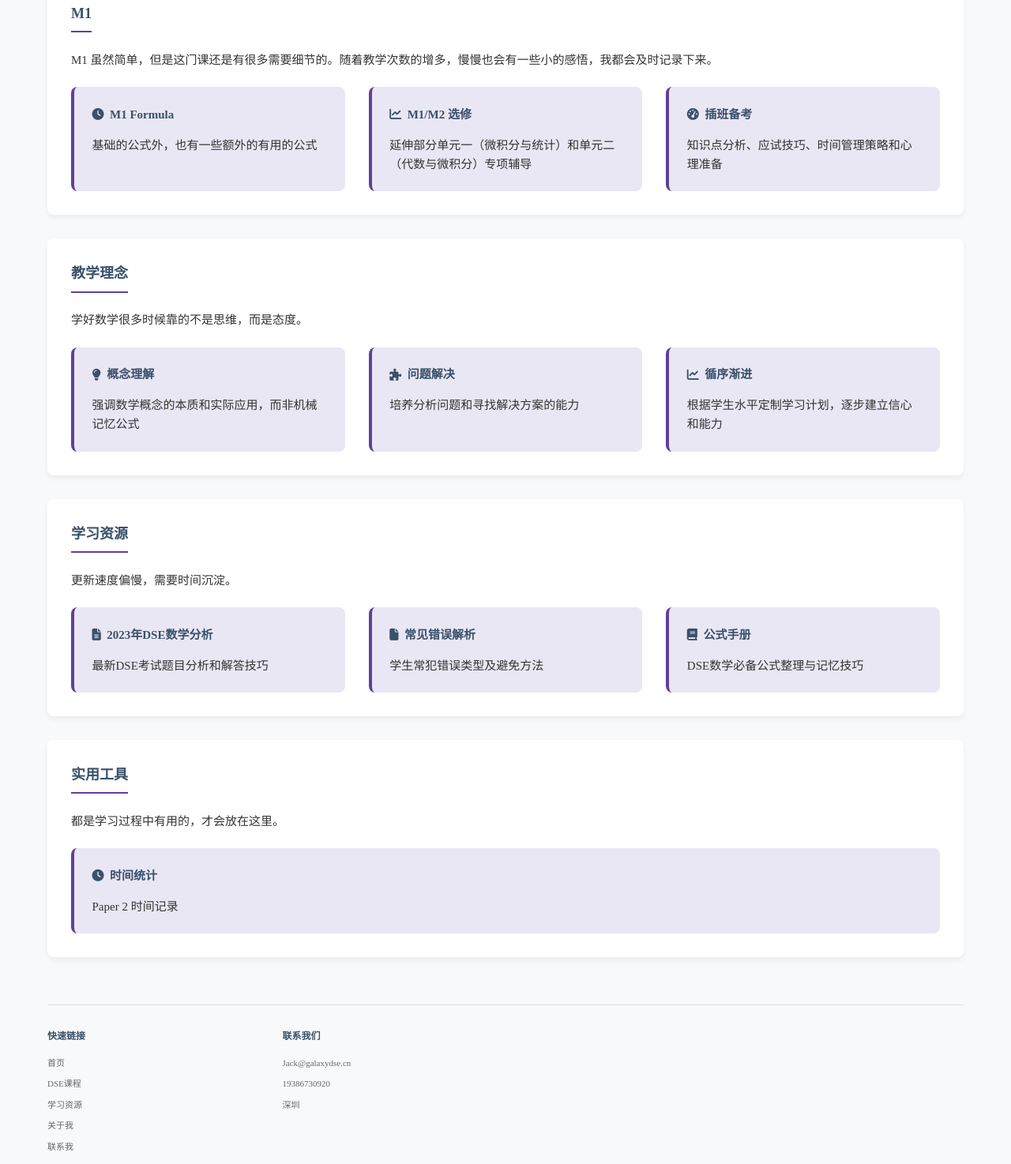
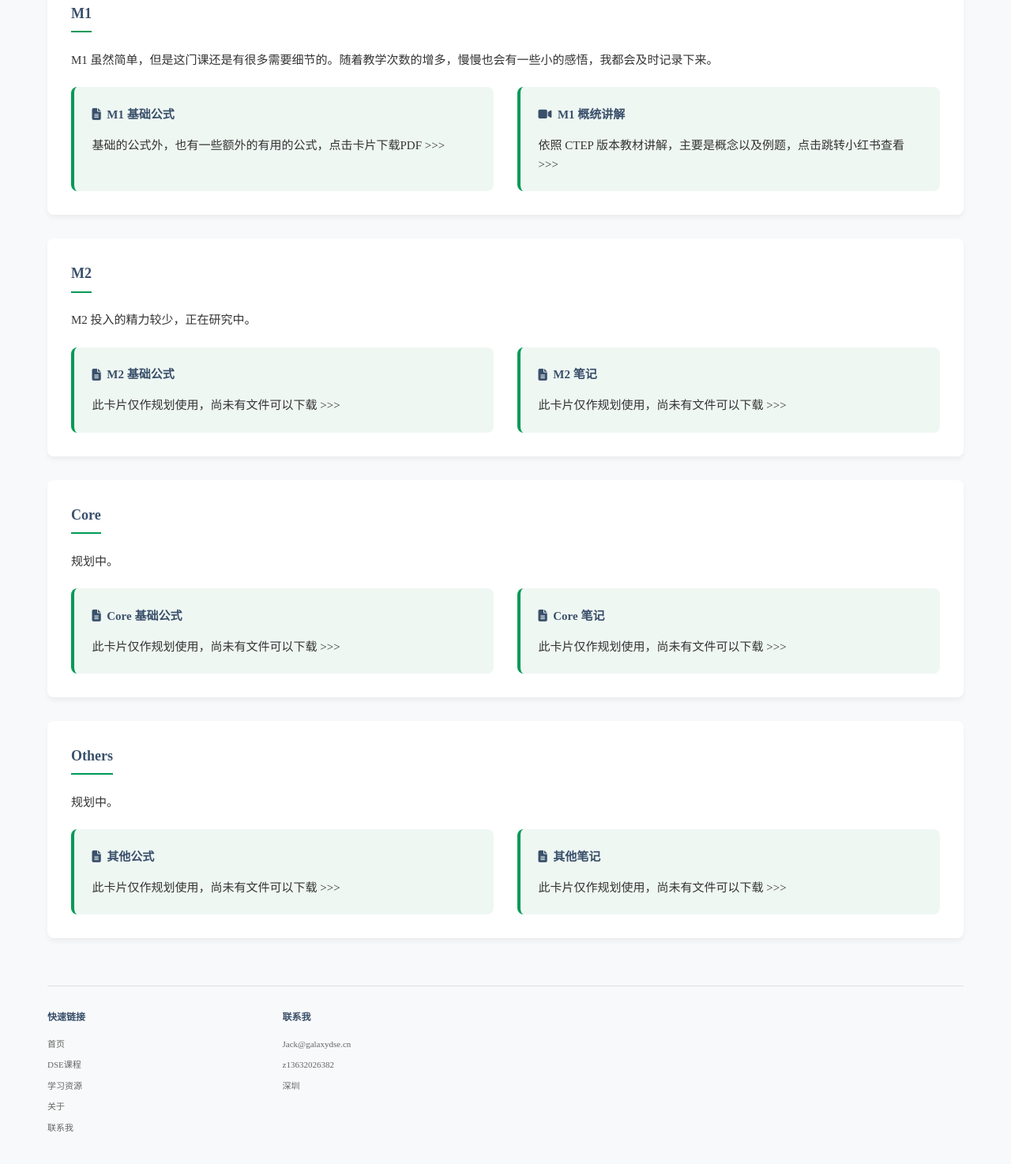
Before and after one commit to By990920/DSEMath-P2-Timer, a plain HTML site: page resources.html in a window 1280 px wide. Shown: the part 300-1774 px from the top of the page at 79% size. Drawn offline with Linux system fonts and the light colour scheme.

Commit message:
Add files via upload
更新了一下排版以及相关文字描述 主要修改了resource页面 resource页面没有完善好 其余页面没有做过多修改

```diff
--- a/resources.html
+++ b/resources.html
@@ -6,9 +6,15 @@
     <title>Factor Math</title>
     <link rel="stylesheet" href="https://cdnjs.cloudflare.com/ajax/libs/font-awesome/6.4.0/css/all.min.css">
     <style>
+        /* 主题色 */
+        :root {
+            --primary-color: #009A56;     /* 主色调 - 用于标题、边框等 */
+            --primary-light: #EFF7F3;     /* 浅主色调 - 用于卡片背景等 */
+        }
+
         ::selection {
-            background: #E9E7F4;
-            color: #614099;
+            background: var(--primary-light);
+            color: var(--primary-color);
             }
         @import url('https://fonts.googleapis.com/css2?family=Noto+Serif+SC:wght@400;500;600;700&display=swap');
         * {
@@ -64,8 +70,8 @@
         }
 
         .nav-links a:hover {
-            background-color: #E9E7F4;
-            color: #614099;
+            background-color: var(--primary-light);
+            color: var(--primary-color);
         }
 
         /* 主要内容区域 */
@@ -86,7 +92,7 @@
             color: #3a506b;
             margin-bottom: 1.5rem;
             padding-bottom: 0.5rem;
-            border-bottom: 2px solid #614099;
+            border-bottom: 2px solid var(--primary-color);
             display: inline-block;
             font-size: 1.2rem;
         }
@@ -100,10 +106,10 @@
         }
 
         .card {
-            background: #E9E7F4;
+            background: var(--primary-light);
             padding: 1.5rem;
             border-radius: 8px;
-            border-left: 4px solid #614099;
+            border-left: 4px solid var(--primary-color);
             transition: transform 0.3s;
             cursor: pointer;
             flex: 1 1 300px;
@@ -196,8 +202,8 @@
         }
 
         .footer-column a:hover {
-            background-color: #E9E7F4;
-            color: #614099;
+            background-color: var(--primary-light);
+            color: var(--primary-color);
         }
 
         .social-links {
@@ -252,7 +258,7 @@
                 <li><a href="index.html">首页</a></li>
                 <li><a href="teaching.html">DSE课程</a></li>
                 <li><a href="resources.html">学习资源</a></li>
-                <li><a href="about.html">关于我</a></li>
+                <li><a href="about.html">关于</a></li>
                 <li><a href="contact.html">联系我</a></li>
             </ul>
         </div>
@@ -269,76 +275,73 @@
                 <div class="grid">
                     <a href="files/M1/M1_formula_2509.pdf" download="M1_formula_2509.pdf" class="card-link">
                         <div class="card">
-                            <h3><i class="fas fa-clock"></i> M1 Formula</h3>
-                            <p>基础的公式外，也有一些额外的有用的公式</p>
+                            <h3><i class="fas fa-file-alt"></i> M1 基础公式</h3>
+                            <p>基础的公式外，也有一些额外的有用的公式，点击卡片下载PDF >>></p>
                         </div>
                     </a>
+                    <a href="https://www.xiaohongshu.com/collection/item/68ad66910158000000000001?xhsshare=CopyLink&appuid=64d030ef000000000e024377&apptime=1757869199&share_id=764cc0a11aed4559b8edf6bf3123f7c7&share_channel=copy_link" class="card-link">
                         <div class="card">
-                        <h3><i class="fas fa-chart-line"></i> M1/M2 选修</h3>
-                        <p>延伸部分单元一（微积分与统计）和单元二（代数与微积分）专项辅导</p>
+                            <h3><i class="fas fa-video"></i> M1 概统讲解</h3>
+                            <p>依照 CTEP 版本教材讲解，主要是概念以及例题，点击跳转小红书查看 >>></p>
                         </div>
-                    <div class="card">
-                        <h3><i class="fas fa-tachometer-alt"></i> 插班备考</h3>
-                        <p>知识点分析、应试技巧、时间管理策略和心理准备</p>
-                    </div>
+                    </a>
                 </div>
             </div>
 
             <div class="content-section">
-                <h2>教学理念</h2>
-                <p>学好数学很多时候靠的不是思维，而是态度。</p>
-
+                <h2>M2</h2>
+                <p>M2 投入的精力较少，正在研究中。</p>
                 <div class="grid">
+                    <!-- <a href="files/M1/M2_formula.pdf" download="M1_formula_2509.pdf" class="card-link"> -->
                         <div class="card">
-                        <h3><i class="fas fa-lightbulb"></i> 概念理解</h3>
-                        <p>强调数学概念的本质和实际应用，而非机械记忆公式</p>
+                            <h3><i class="fas fa-file-alt"></i> M2 基础公式</h3>
+                            <p>此卡片仅作规划使用，尚未有文件可以下载 >>></p>
                         </div>
+                    <!-- </a> -->
+                    <!-- <a href="files/M1/M2_formula.pdf" download="M1_formula_2509.pdf" class="card-link"> -->
                         <div class="card">
-                        <h3><i class="fas fa-puzzle-piece"></i> 问题解决</h3>
-                        <p>培养分析问题和寻找解决方案的能力</p>
+                            <h3><i class="fas fa-file-alt"></i> M2 笔记</h3>
+                            <p>此卡片仅作规划使用，尚未有文件可以下载 >>></p>
                         </div>
-                    <div class="card">
-                        <h3><i class="fas fa-chart-line"></i> 循序渐进</h3>
-                        <p>根据学生水平定制学习计划，逐步建立信心和能力</p>
-                    </div>
+                    <!-- </a> -->
                 </div>
             </div>
 
             <div class="content-section">
-                <h2>学习资源</h2>
-                <p>更新速度偏慢，需要时间沉淀。</p>
+                <h2>Core</h2>
+                <p>规划中。</p>
                 <div class="grid">
+                    <!-- <a href="files/M1/M2_formula.pdf" download="M1_formula_2509.pdf" class="card-link"> -->
                         <div class="card">
-                        <h3><i class="fas fa-file-alt"></i> 2023年DSE数学分析</h3>
-                        <p>最新DSE考试题目分析和解答技巧</p>
+                            <h3><i class="fas fa-file-alt"></i> Core 基础公式</h3>
+                            <p>此卡片仅作规划使用，尚未有文件可以下载 >>></p>
                         </div>
+                    <!-- </a> -->
+                    <!-- <a href="files/M1/M2_formula.pdf" download="M1_formula_2509.pdf" class="card-link"> -->
                         <div class="card">
-                        <h3><i class="fas fa-file"></i> 常见错误解析</h3>
-                        <p>学生常犯错误类型及避免方法</p>
+                            <h3><i class="fas fa-file-alt"></i> Core 笔记</h3>
+                            <p>此卡片仅作规划使用，尚未有文件可以下载 >>></p>
                         </div>
-                    <div class="card">
-                        <h3><i class="fas fa-book"></i> 公式手册</h3>
-                        <p>DSE数学必备公式整理与记忆技巧</p>
+                    <!-- </a> -->
                 </div>
             </div>
 
-                <!-- <p style="margin-top: 1.5rem; text-align: center;">
-                    <a href="resources.html" style="color: #614099; text-decoration: none; font-weight: bold;">
-                        查看更多资源 <i class="fas fa-arrow-right"></i>
-                    </a>
-                </p> -->
+            <div class="content-section">
+                <h2>Others</h2>
+                <p>规划中。</p>
+                <div class="grid">
+                    <!-- <a href="files/M1/M2_formula.pdf" download="M1_formula_2509.pdf" class="card-link"> -->
+                        <div class="card">
+                            <h3><i class="fas fa-file-alt"></i> 其他公式</h3>
+                            <p>此卡片仅作规划使用，尚未有文件可以下载 >>></p>
                         </div>
-
-            <div class="content-section">
-                <h2>实用工具</h2>
-                <p>都是学习过程中有用的，才会放在这里。</p>
-                <div class="grid">
-                <a href="time_tracker.html" class="card-link">
+                    <!-- </a> -->
+                    <!-- <a href="files/M1/M2_formula.pdf" download="M1_formula_2509.pdf" class="card-link"> -->
                         <div class="card">
-                        <h3><i class="fas fa-clock"></i> 时间统计</h3>
-                        <p>Paper 2 时间记录</p>
+                            <h3><i class="fas fa-file-alt"></i> 其他笔记</h3>
+                            <p>此卡片仅作规划使用，尚未有文件可以下载 >>></p>
                         </div>
-                </a>
+                    <!-- </a> -->
                 </div>
             </div>
         </main>
@@ -352,14 +355,14 @@
                     <a href="index.html">首页</a>
                     <a href="teaching.html">DSE课程</a>
                     <a href="resources.html">学习资源</a>
-                    <a href="about.html">关于我</a>
+                    <a href="about.html">关于</a>
                     <a href="contact.html">联系我</a>
                 </div>
 
                 <div class="footer-column">
-                    <h3>联系我们</h3>
+                    <h3>联系我</h3>
                     <p>Jack@galaxydse.cn</p>
-                    <p>19386730920</p>
+                    <p>z13632026382</p>
                     <p>深圳</p>
                 </div>
             </div>
```
Also changed, not shown: about.html (+4 -4 lines), contact.html (+5 -5 lines), index.html (+43 -42 lines), teaching.html (+5 -5 lines). Lines whose indentation alone changed are shown as unchanged.
